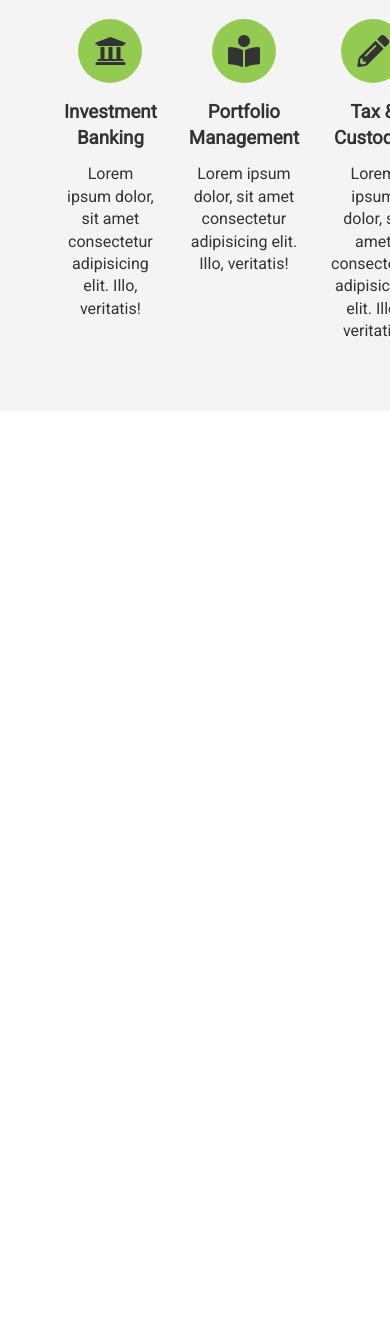
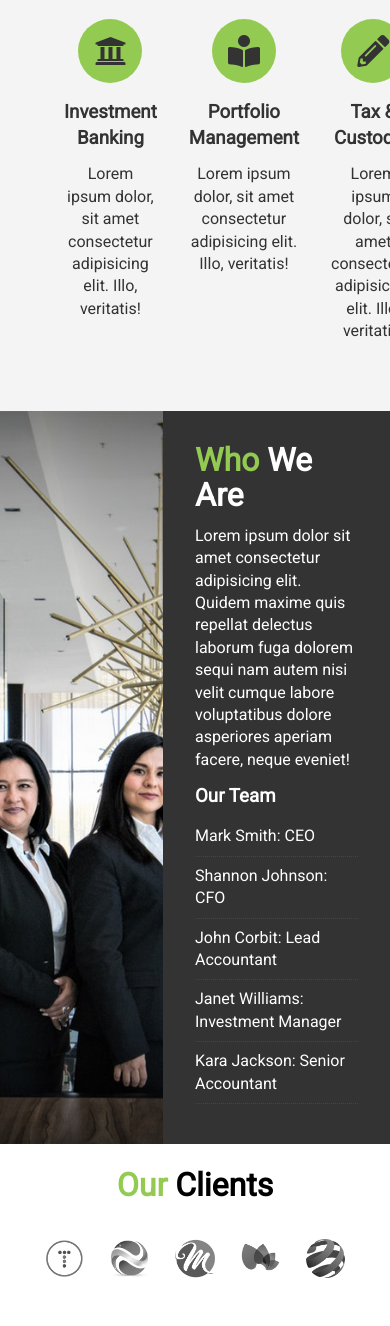
Before and after one commit to abdultolba/edgeledger, a plain HTML site: page index.html in a window 390 px wide. Shown: the part 1061-2387 px from the top of the page. Before the commit the page ends 1472 px from the top, so only its background shows below. Drawn offline with Linux system fonts and the light colour scheme; files that its build step writes are made by us from their sources.

Commit message:
Added 2 more sections, almost done with main page excluding responsive styling.

```diff
--- a/css/style.css
+++ b/css/style.css
@@ -76,6 +76,16 @@ p {
     color: #fff;
 }
 
+.list {
+    margin: 0.5rem 0;
+    list-style: none;
+}
+
+.list li {
+    border-bottom: 1px dotted #444;
+    padding: 0.5rem 0;
+}
+
 .bg-light {
     background: #f4f4f4;
     color: #333;
@@ -90,7 +100,13 @@ p {
 .py-2 { padding: 2rem 0; }
 .py-3 { padding: 3rem 0; }
 
+.p-1 { padding: 1.5rem; }
+.p-2 { padding: 2rem; }
+.p-3 { padding: 3rem; }
+
+
 /* Navigation Bar */
+/* TODO: Make navbar transparent. */
 
 #navbar {
     display: flex;
@@ -163,3 +179,29 @@ p {
     border-radius: 50%;
     margin-bottom: 1rem;
 }
+
+/* Section: Who We Are */
+
+#who {
+    display: flex;
+    flex-direction: row;
+}
+
+#who div {
+    flex: 1;
+}
+
+#who .who-img {
+    background: url('../img/people.jpg') no-repeat center center/cover;
+}
+
+/* Clients */
+#clients .items {
+    display: flex;
+}
+
+#clients .items img {
+    display: block;
+    margin: auto;
+    width: 60%;
+}
--- a/index.html
+++ b/index.html
@@ -73,6 +73,44 @@
         </div>
     </section>
 
+    <!-- Section: Who We Are -->
+    <section id="who">
+        <div class="who-img"></div>
+        <div class="who-text bg-dark p-2">
+            <h2 class="m-heading">
+                <span class="text-primary">Who</span> We Are
+            </h2>
+            <p>Lorem ipsum dolor sit amet consectetur adipisicing elit. Quidem maxime quis repellat delectus laborum
+                fuga dolorem sequi nam autem nisi velit cumque labore voluptatibus dolore asperiores aperiam facere,
+                neque eveniet!</p>
+            <h3>Our Team</h3>
+            <ul class="list">
+                <li>Mark Smith: CEO</li>
+                <li>Shannon Johnson: CFO</li>
+                <li>John Corbit: Lead Accountant</li>
+                <li>Janet Williams: Investment Manager</li>
+                <li>Kara Jackson: Senior Accountant</li>
+            </ul>
+        </div>
+    </section>
+
+    <!-- Section: Clients -->
+    <section id="clients" class="py-1">
+        <div class="container">
+            <h2 class="m-heading text-center">
+                <span class="text-primary">Our</span> Clients
+            </h2>
+            <div class="items py-1">
+                <div><img src="./img/logos/logo1.png" alt="Client"></div>
+                <div><img src="./img/logos/logo2.png" alt="Client"></div>
+                <div><img src="./img/logos/logo3.png" alt="Client"></div>
+                <div><img src="./img/logos/logo4.png" alt="Client"></div>
+                <div><img src="./img/logos/logo5.png" alt="Client"></div>
+            </div>
+        </div>
+
+    </section>
+
 
 </body>
 
```
